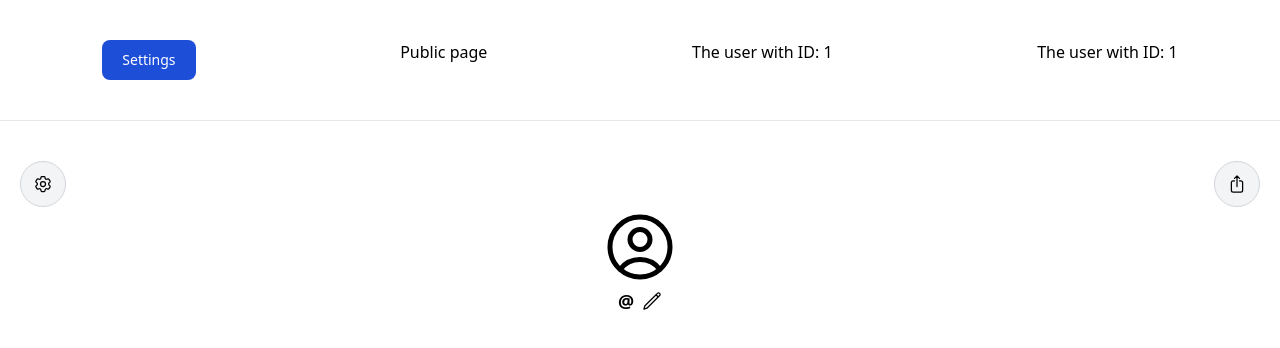
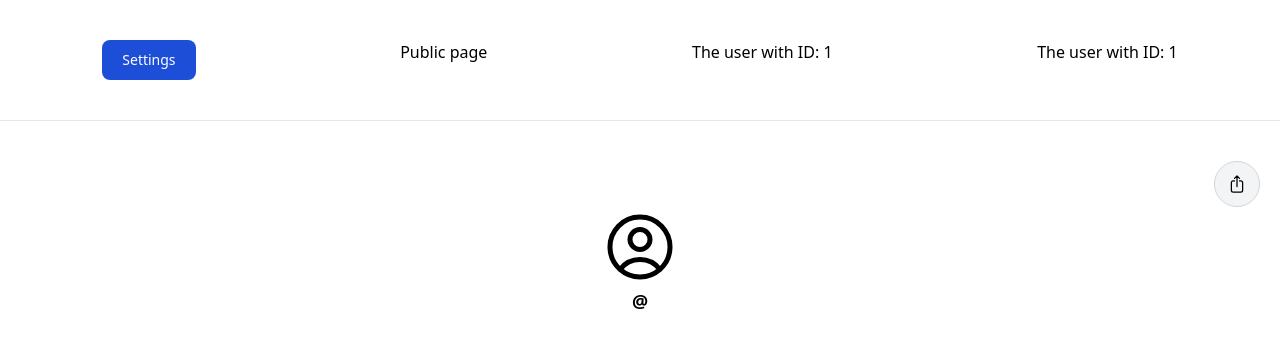
Before and after one commit to roma-marshall/link-me, a Vue app: page /user/1 in a window 1280 px wide. Shown: the top 348 px of the page. Built offline with nearby package versions, Linux system fonts and the light colour scheme; no server answers; the database is empty.

Commit message:
added check if user same as visitor

```diff
--- a/src/components/UserWithId.vue
+++ b/src/components/UserWithId.vue
@@ -12,9 +12,8 @@
     <hr class="mb-10" />
 
     <div class="flex flex-col justify-center mx-5">
-
       <div class="flex">
-        <div class="flex ml-0 mr-auto p-3 border border-gray-300 bg-gray-100 rounded-full w-fit">
+        <div v-if="auth?.currentUser?.uid === uid" class="flex ml-0 mr-auto p-3 border border-gray-300 bg-gray-100 rounded-full w-fit">
           <svg class="w-5 h-5" xmlns="http://www.w3.org/2000/svg" fill="none" viewBox="0 0 24 24" stroke-width="1.5" stroke="currentColor">
             <path stroke-linecap="round" stroke-linejoin="round" d="M9.594 3.94c.09-.542.56-.94 1.11-.94h2.593c.55 0 1.02.398 1.11.94l.213 1.281c.063.374.313.686.645.87.074.04.147.083.22.127.325.196.72.257 1.075.124l1.217-.456a1.125 1.125 0 0 1 1.37.49l1.296 2.247a1.125 1.125 0 0 1-.26 1.431l-1.003.827c-.293.241-.438.613-.43.992a7.723 7.723 0 0 1 0 .255c-.008.378.137.75.43.991l1.004.827c.424.35.534.955.26 1.43l-1.298 2.247a1.125 1.125 0 0 1-1.369.491l-1.217-.456c-.355-.133-.75-.072-1.076.124a6.47 6.47 0 0 1-.22.128c-.331.183-.581.495-.644.869l-.213 1.281c-.09.543-.56.94-1.11.94h-2.594c-.55 0-1.019-.398-1.11-.94l-.213-1.281c-.062-.374-.312-.686-.644-.87a6.52 6.52 0 0 1-.22-.127c-.325-.196-.72-.257-1.076-.124l-1.217.456a1.125 1.125 0 0 1-1.369-.49l-1.297-2.247a1.125 1.125 0 0 1 .26-1.431l1.004-.827c.292-.24.437-.613.43-.991a6.932 6.932 0 0 1 0-.255c.007-.38-.138-.751-.43-.992l-1.004-.827a1.125 1.125 0 0 1-.26-1.43l1.297-2.247a1.125 1.125 0 0 1 1.37-.491l1.216.456c.356.133.751.072 1.076-.124.072-.044.146-.086.22-.128.332-.183.582-.495.644-.869l.214-1.28Z" />
             <path stroke-linecap="round" stroke-linejoin="round" d="M15 12a3 3 0 1 1-6 0 3 3 0 0 1 6 0Z" />
@@ -38,7 +37,7 @@
       <div class="flex flex-col items-center text-center mx-auto">
         <div class="flex space-x-2">
           <div class="text-lg font-bold">@{{ username }}</div>
-          <svg class="w-5 h-5 my-auto" xmlns="http://www.w3.org/2000/svg" fill="none" viewBox="0 0 24 24" stroke-width="1.5" stroke="currentColor">
+          <svg v-if="auth?.currentUser?.uid === uid" class="w-5 h-5 my-auto" xmlns="http://www.w3.org/2000/svg" fill="none" viewBox="0 0 24 24" stroke-width="1.5" stroke="currentColor">
             <path stroke-linecap="round" stroke-linejoin="round" d="m16.862 4.487 1.687-1.688a1.875 1.875 0 1 1 2.652 2.652L6.832 19.82a4.5 4.5 0 0 1-1.897 1.13l-2.685.8.8-2.685a4.5 4.5 0 0 1 1.13-1.897L16.863 4.487Zm0 0L19.5 7.125" />
           </svg>
         </div>
@@ -63,7 +62,9 @@
 import { ref, onMounted } from 'vue'
 import { useRoute } from 'vue-router'
 import { getFirestore, doc, getDoc } from 'firebase/firestore'
+import { getAuth } from 'firebase/auth'
 
+const auth = getAuth()
 const route = useRoute()
 const db = getFirestore()
 const uid = ref()
```
